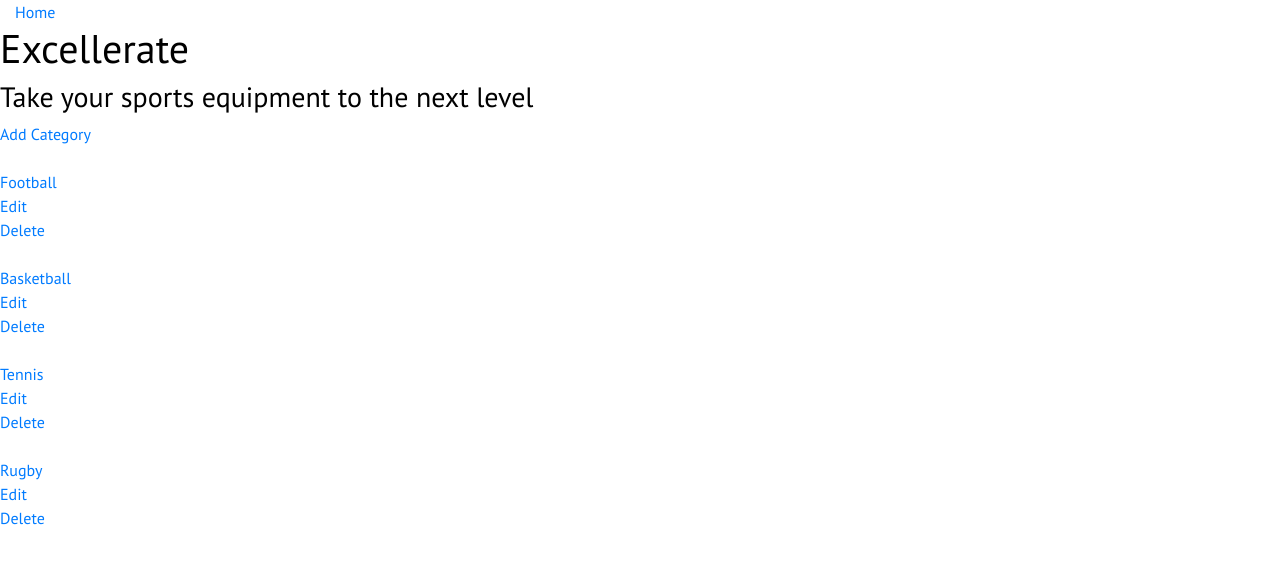
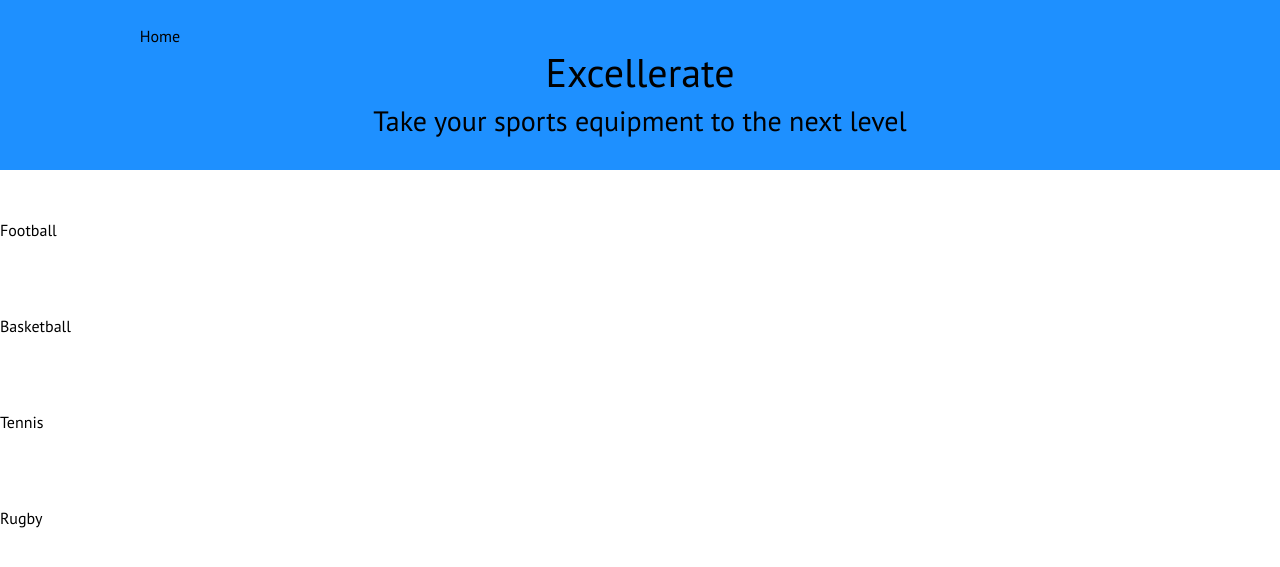
Before and after one commit to agodwinp/item-catalog, a Flask app: page /catalog in a window 1280 px wide. Shown: the top 567 px of the page. Run offline with Flask 2, Linux system fonts and the light colour scheme; data comes from the database, SQL or seed files in the repository; some libraries are stand-ins or nearby versions.

Commit message:
feat: showing and hiding add, edit & delete buttons when not signed in

```diff
--- a/static/css/styles.css
+++ b/static/css/styles.css
@@ -5,12 +5,29 @@ h1, h2, h3, p {
     color: black;
 }
 
+div {
+    text-align: center;
+}
+
 a {
     color: black;
     font-family: 'PT Sans', sans-serif;
     text-decoration: none;
+
 }
 
 a:hover {
     color: grey;
   }
+
+  .abcRioButton.abcRioButtonLightBlue {
+      margin: 0 auto;
+    }
+
+/* Background colours */
+
+#headerBar {
+    background-color: dodgerblue;
+    padding: 0px;
+    margin: 0px;
+}
--- a/templates/allCategories.html
+++ b/templates/allCategories.html
@@ -1,9 +1,6 @@
 {% extends "main.html" %}
 {% block content %}
 {% include "header.html" %}
-
-    <h1>Excellerate</h1>
-    <h3>Take your sports equipment to the next level</h3>
 
     {% with messages = get_flashed_messages() %}
     {% if messages %}
@@ -13,15 +10,15 @@
     {% endif %}
     {% endwith %}
 
-    <a href = "{{url_for('newCategory')}}">Add Category</a>
+    <a href = "{{url_for('newCategory')}}" onclick="hideButtons();" id="addCategory" style="display: none;">Add Category</a>
     </br></br>
     {% if categories %}
         {% for i in categories %}
             <a href = "{{url_for('showItems', category_id = i.id)}}"> {{i.name}} </a>
             </br>
-            <a href = "{{url_for('editCategory', category_id = i.id)}}"> Edit </a>
+            <a href = "{{url_for('editCategory', category_id = i.id)}}" onclick="hideButtons();" class="editButton" style="display: none;"> Edit </a>
             </br>
-            <a href = "{{url_for('deleteCategory', category_id = i.id)}}"> Delete</a>
+            <a href = "{{url_for('deleteCategory', category_id = i.id)}}" onclick="hideButtons();" class="deleteButton" style="display: none;"> Delete</a>
             </br></br>
         {% endfor %}
     {% else %}
--- a/templates/header.html
+++ b/templates/header.html
@@ -1,3 +1,5 @@
+<div class="container-fluid" id="headerBar">
+    </br>
     <div class="container-fluid">
         <div class="row justify-content-md-center">
             <div class="col">
@@ -15,3 +17,9 @@
             </div>
         </div>
     </div>
+    <div class="container">
+        <h1>Excellerate</h1>
+        <h3>Take your sports equipment to the next level</h3>
+        </br>
+    </div>
+</div>
--- a/templates/loginPage.html
+++ b/templates/loginPage.html
@@ -8,11 +8,11 @@
 		<meta name="google-signin-client_id" content="169649741771-41dfhe2bc1kmjkfq1r97ir1b24cr9lqm.apps.googleusercontent.com">
 		<!-- Load Google fonts -->
 		<link href="https://fonts.googleapis.com/css?family=PT+Sans" rel="stylesheet">
-		<!-- Load CSS -->
-		<link rel="stylesheet" type="text/css" href="{{url_for('static', filename='css/styles.css')}}">
 		<!-- Add Bootstrap styling -->
 		<link rel="stylesheet" href="https://stackpath.bootstrapcdn.com/bootstrap/4.3.1/css/bootstrap.min.css" integrity="sha384-ggOyR0iXCbMQv3Xipma34MD+dH/1fQ784/j6cY/iJTQUOhcWr7x9JvoRxT2MZw1T" crossorigin="anonymous">
 		<meta name="viewport" content="width=device-width, initial-scale=1, shrink-to-fit=no">
+		<!-- Load CSS -->
+		<link rel="stylesheet" type="text/css" href="{{url_for('static', filename='css/styles.css')}}">
     </head>
     <body>
         <a href = "{{url_for('showCatalog')}}">Enter</a>
--- a/templates/main.html
+++ b/templates/main.html
@@ -8,11 +8,11 @@
 		<meta name="google-signin-client_id" content="169649741771-41dfhe2bc1kmjkfq1r97ir1b24cr9lqm.apps.googleusercontent.com">
 		<!-- Load Google fonts -->
 		<link href="https://fonts.googleapis.com/css?family=PT+Sans" rel="stylesheet">
-		<!-- Load CSS -->
-		<link rel="stylesheet" type="text/css" href="{{url_for('static', filename='css/styles.css')}}">
 		<!-- Add Bootstrap styling -->
 		<link rel="stylesheet" href="https://stackpath.bootstrapcdn.com/bootstrap/4.3.1/css/bootstrap.min.css" integrity="sha384-ggOyR0iXCbMQv3Xipma34MD+dH/1fQ784/j6cY/iJTQUOhcWr7x9JvoRxT2MZw1T" crossorigin="anonymous">
 		<meta name="viewport" content="width=device-width, initial-scale=1, shrink-to-fit=no">
+		<!-- Load CSS -->
+		<link rel="stylesheet" type="text/css" href="{{url_for('static', filename='css/styles.css')}}">
     </head>
     <body>
         {% block content %}
@@ -25,7 +25,10 @@
 				if (id_token) {
 					// Hide the sign in button now that the user is authorised
 					$('#signInButton').attr('style', 'display: none');
-                    $('#signOutButton').attr('style', 'display: True');
+					$('#signOutButton').attr('style', 'display: True');
+					$('#addCategory').attr('style', 'display: True');
+					$('.editButton').attr('style', 'display: True');
+					$('.deleteButton').attr('style', 'display: True');
 					// Send a post request
 					$.ajax({
 						type: 'POST',
@@ -51,6 +54,9 @@
 			function signOut() {
                 $('#signInButton').attr('style', 'display: True');
 				$('#signOutButton').attr('style', 'display: none');
+				$('#addCategory').attr('style', 'display: none');
+				$('.editButton').attr('style', 'display: none');
+				$('.deleteButton').attr('style', 'display: none');
 				var auth2 = gapi.auth2.getAuthInstance();
 				auth2.signOut().then(function () {
 			  	console.log('User signed out.');
@@ -72,6 +78,12 @@
 				});
 		  	}
 		</script>
-
+		<script>
+			function hideButtons() {
+				$('.addButton').attr('style', 'display: none');
+				$('.editButton').attr('style', 'display: none');
+				$('.deleteButton').attr('style', 'display: none');
+				}
+		</script>
     </body>
 </html>
```
Lines whose indentation alone changed are shown as unchanged.
